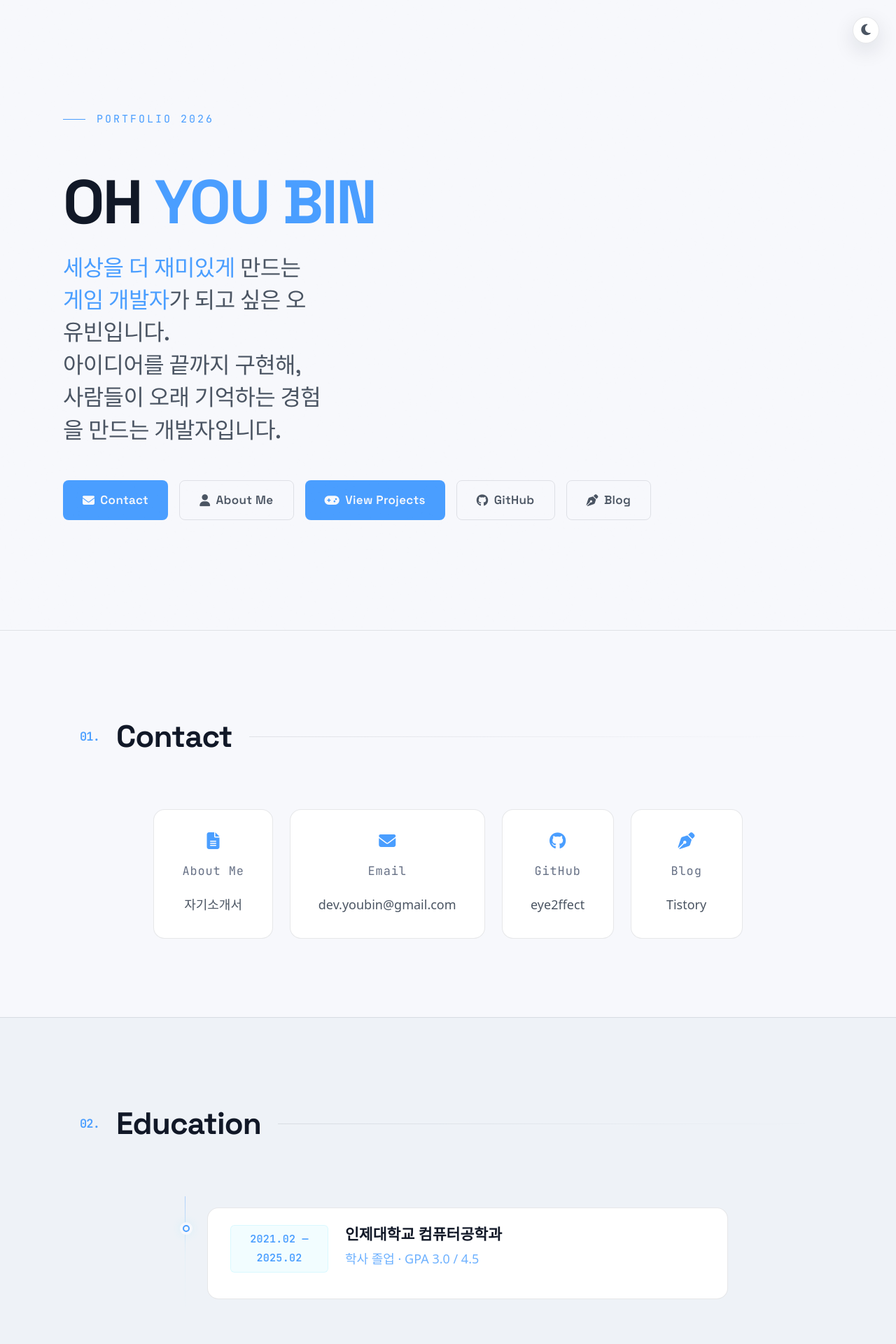
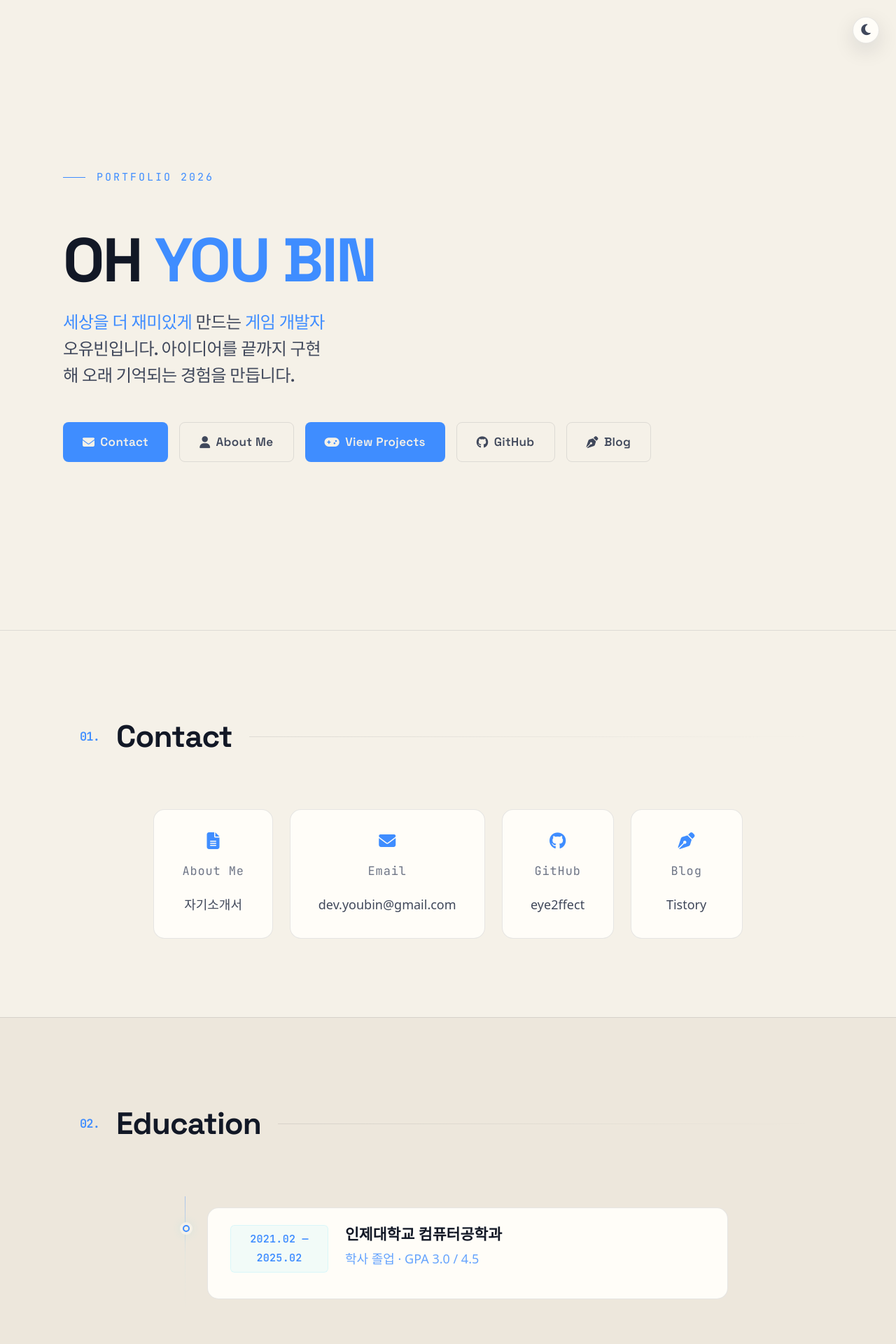
Before and after one commit to eye2ffect/eye2ffect.github.io, a Jekyll site: the page built from index.html, in a window 1280 px wide. Shown: the top 1920 px of the page at 70% size. Built offline with Jekyll 4.4.1, drawn with Linux system fonts in a browser that asks for light colours; some web fonts are replaced.

Commit message:
Refine light theme layout

```diff
--- a/_includes/nav.html
+++ b/_includes/nav.html
@@ -8,9 +8,6 @@
             <a class="nav-links" href="#awards">Awards</a>
             <a class="nav-links" href="#career">Career</a>
             <a class="nav-links" href="#projects">Projects</a>
-            <button type="button" class="theme-toggle" data-theme-toggle aria-label="다크 모드로 전환" aria-pressed="false">
-                <i class="fas fa-moon" aria-hidden="true"></i>
-            </button>
         </div>
     </div>
 </nav>
@@ -23,7 +20,7 @@
     <div class="hero-inner">
         <div class="hero-label">Portfolio 2026</div>
         <h1 class="hero-name">OH <span class="accent">YOU BIN</span></h1>
-        <p class="hero-intro"><span class="accent">세상을 더 재미있게</span> 만드는 <span class="accent">게임 개발자</span>가 되고 싶은 오유빈입니다.<br>아이디어를 끝까지 구현해, 사람들이 오래 기억하는 경험을 만드는 개발자입니다.</p>
+        <p class="hero-intro"><span class="accent">세상을 더 재미있게</span> 만드는 <span class="accent">게임 개발자</span> 오유빈입니다. 아이디어를 끝까지 구현해 오래 기억되는 경험을 만듭니다.</p>
         <div class="hero-actions">
             <a href="#extra" class="hero-btn hero-btn-primary">
                 <i class="fas fa-envelope"></i> Contact
--- a/assets/css/main.css
+++ b/assets/css/main.css
@@ -5,18 +5,18 @@
 
 :root {
   /* ---- Color System (minimal & clean) ---- */
-  --bg-primary: #f7f8fc;
-  --bg-secondary: #eef2f7;
-  --bg-card: #ffffff;
-  --bg-card-hover: #eef3f8;
-  --bg-surface: #ffffff;
+  --bg-primary: #f5f1e8;
+  --bg-secondary: #ede7dc;
+  --bg-card: #fffdf8;
+  --bg-card-hover: #f3ecdf;
+  --bg-surface: #fffdf8;
 
-  --text-primary: #111827;
-  --text-secondary: #4b5563;
-  --text-muted: #667085;
-  --text-dim: #98a2b3;
+  --text-primary: #121826;
+  --text-secondary: #40485b;
+  --text-muted: #6e7586;
+  --text-dim: #9aa2b3;
 
-  --cyan: #4a9eff;
+  --cyan: #3f8dff;
   --purple: #4a9eff;
   --pink: #4a9eff;
   --green: #4a9eff;
@@ -31,22 +31,22 @@
   --glow-purple: transparent;
   --glow-pink: transparent;
 
-  --border: rgba(15, 23, 42, 0.1);
-  --border-hover: rgba(74, 158, 255, 0.35);
+  --border: rgba(18, 24, 38, 0.1);
+  --border-hover: rgba(63, 141, 255, 0.3);
 
-  --nav-bg: rgba(255, 255, 255, 0.76);
-  --soft-bg: rgba(15, 23, 42, 0.04);
-  --overlay-bg: rgba(15, 23, 42, 0.56);
-  --panel-bg: rgba(255, 255, 255, 0.78);
-  --panel-bg-weak: rgba(255, 255, 255, 0.58);
-  --chip-bg: rgba(74, 158, 255, 0.09);
-  --chip-border: rgba(74, 158, 255, 0.18);
-  --link-bg: rgba(15, 23, 42, 0.03);
+  --nav-bg: rgba(255, 251, 245, 0.8);
+  --soft-bg: rgba(18, 24, 38, 0.04);
+  --overlay-bg: rgba(18, 24, 38, 0.56);
+  --panel-bg: rgba(255, 253, 248, 0.82);
+  --panel-bg-weak: rgba(255, 253, 248, 0.62);
+  --chip-bg: rgba(63, 141, 255, 0.08);
+  --chip-border: rgba(63, 141, 255, 0.16);
+  --link-bg: rgba(18, 24, 38, 0.03);
   --demo-link-bg: rgba(244, 63, 94, 0.06);
-  --scrollbar-track: rgba(15, 23, 42, 0.05);
+  --scrollbar-track: rgba(18, 24, 38, 0.05);
   --scrollbar-thumb-border: rgba(255, 255, 255, 0.72);
-  --panel-shadow: 0 20px 80px rgba(15, 23, 42, 0.12);
-  --noise-opacity: 0.08;
+  --panel-shadow: 0 20px 80px rgba(18, 24, 38, 0.1);
+  --noise-opacity: 0.05;
 
   /* ---- Typography ---- */
   --font-display: 'Space Grotesk', system-ui, -apple-system, sans-serif;
@@ -223,7 +223,7 @@ body::before {
   top: var(--space-3);
   right: var(--space-3);
   z-index: 1002;
-  box-shadow: 0 10px 30px rgba(15, 23, 42, 0.12);
+  box-shadow: 0 10px 30px rgba(18, 24, 38, 0.12);
 }
 
 html[data-theme='dark'] .theme-toggle-floating {
@@ -299,13 +299,13 @@ html[data-theme='dark'] .theme-toggle-floating {
 }
 
 .hero-intro {
-  max-width: 18ch;
+  max-width: 24ch;
   font-family: var(--font-display);
-  font-size: clamp(1.4rem, 2.7vw, 2rem);
+  font-size: clamp(1.2rem, 1.9vw, 1.55rem);
   font-weight: 500;
-  letter-spacing: -0.02em;
+  letter-spacing: -0.03em;
   color: var(--text-secondary);
-  line-height: 1.45;
+  line-height: 1.55;
   margin-bottom: var(--space-6);
   opacity: 0; animation: heroFadeIn 0.6s var(--ease-out) 0.9s forwards;
 }
@@ -359,7 +359,7 @@ html[data-theme='dark'] .theme-toggle-floating {
 .hero-btn-primary:hover {
   box-shadow: none;
   color: var(--bg-primary);
-  background: #5aabea;
+  background: #4a97ff;
 }
 .hero-btn-ghost {
   background: transparent; color: var(--text-secondary);
```
